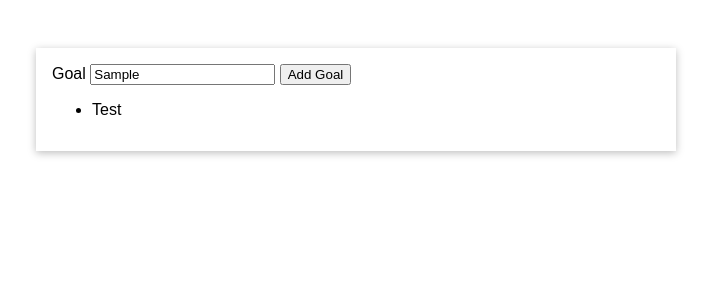
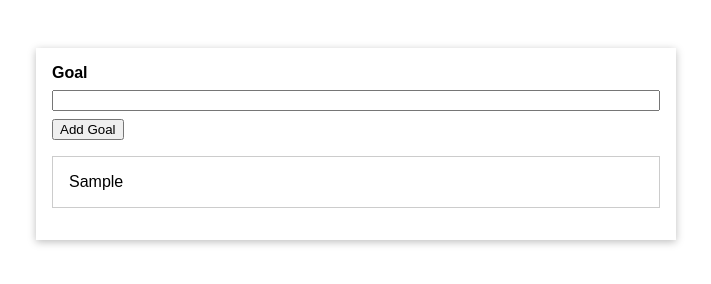
Before and after one commit to bulpil-abv/vue-study, a plain HTML site: page lesson-01/index.html in a window 1280 px wide. Both pictures are taken after typing "Sample" into the empty fields and a click on the button "Add Goal". Shown: the whole page, without its empty margins (284-995 px from the left). Drawn offline with Linux system fonts and the light colour scheme.

Commit message:
function add goal

```diff
--- a/lesson-01/app.js
+++ b/lesson-01/app.js
@@ -0,0 +1,13 @@
+const buttonEl = document.querySelector('button');
+const inputEl = document.querySelector('input');
+const listEl = document.querySelector('ul');
+
+function addGoal() {
+    const enteredValue = inputEl.value;
+    const listItemEl = document.createElement('li');
+    listItemEl.textContent = enteredValue;
+    listEl.appendChild(listItemEl);
+    inputEl.value = '';
+}
+
+buttonEl.addEventListener('click', addGoal);
--- a/lesson-01/index.html
+++ b/lesson-01/index.html
@@ -13,7 +13,7 @@
             <input type="text" id="goal"/>
             <button>Add Goal</button>
         <ul>
-            <li>Test</li>
+
         </ul>
         </div>
         </body>
--- a/lesson-01/styles.css
+++ b/lesson-01/styles.css
@@ -16,3 +16,25 @@ body {
     padding: 1rem;
     box-shadow: 0 2px 8px rgba(0, 0, 0, 0.26);
 }
+
+label, input {
+    margin-bottom: 0.5rem;
+    display: block;
+    width: 100%;
+}
+
+label {
+    font-weight: bold;
+}
+
+ul {
+    list-style: none;
+    margin: 1rem 0;
+    padding: 0;
+}
+
+li {
+    margin: 1rem 0;
+    padding: 1rem;
+    border: 1px solid #ccc;
+}
```
